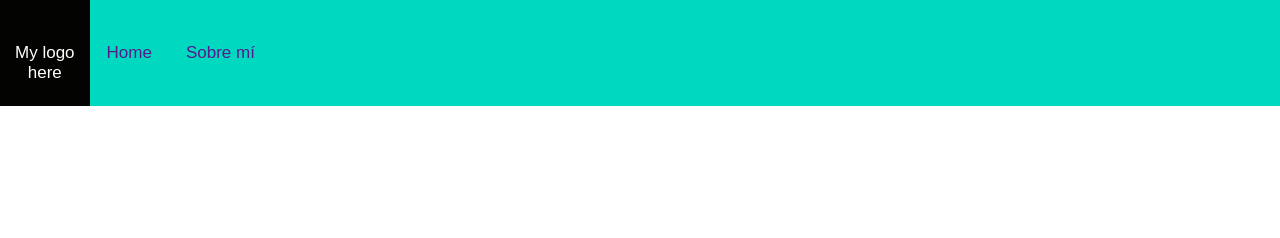
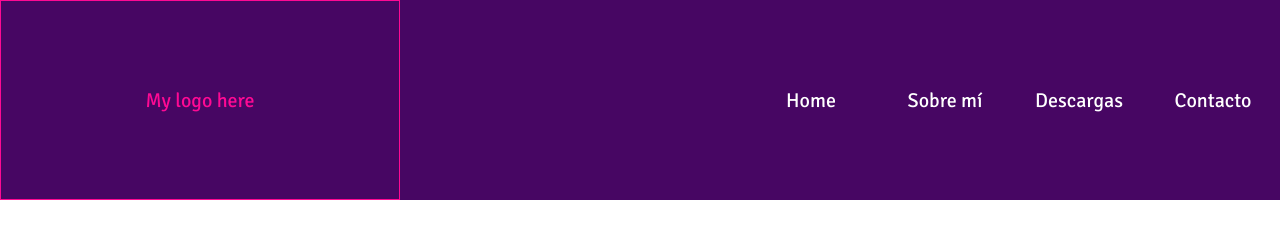
Before and after one commit to eacastro/dj-edi-web, a plain HTML site: page index.html in a window 1280 px wide. Drawn offline with Linux system fonts and the light colour scheme; a web font is replaced by a local one.

Commit message:
Ajustes sobre el diseño de topbar

```diff
--- a/css/styles.css
+++ b/css/styles.css
@@ -1,47 +1,58 @@
-@import url('https://fonts.googleapis.com/css2?family=Sono&display=swap');
+@import url('https://fonts.googleapis.com/css2?family=Signika&display=swap');
 
 * {
-    margin: 0;
-    padding: 0;
-    font-family: 'Sono', sans-serif;
+  margin: 0;
+  padding: 0;
+  font-family: 'Signika', sans-serif;
 }
 
 html {
-    font-size: 17px;
+  font-size: 20px;
 }
 
+/*@media (min-width: 1536px) {*/
 .topnav {
-    background-color: #00D9C0;
-    height: 6.25rem;
-    justify-content: flex-start;
-    color: #ffffff;
+  background-color: #470663;
+  width: 100%;
+  height: 10rem;
+  display: flex;
+  justify-content: center;
 }
 
-.topnav,
-.logo,
-.menu {
-    display: flex;
-}
-
-.logo,
-.menu {
-    padding: 2.5rem 0;
+.main-content {
+  width: 82rem;
+  display: flex;
+  justify-content: space-between;
 }
 
 .logo {
-    background-color: #030301;
-    color: white;
-    width: 7%;
-    text-align: center;
-
+  border: 1px solid #FE0994;
+  color: #FE0994;
+  width: 19.9rem;
+  display: flex;
+  justify-content: center;
+  align-items: center;
+  text-align: center;
 }
 
 .menu {
-    width: 93%;
-    justify-content: flex-start;
+  display: flex;
+  align-items: center;
+  width: 26.8rem;
+  justify-content: flex-start;
+  padding: 2.5rem 0;
+}
+
+.menu-item,
+.menu-item:link,
+.menu-item:visited {
+  text-decoration: none;
+  margin: 0 1rem;
+  color: #ffffff;
 }
 
 .menu-item {
-    text-decoration: none;
-    margin: 0 1rem;
+  text-align: center;
+  width: 6.1rem;
 }
+/*}*/
--- a/index.html
+++ b/index.html
@@ -1,24 +1,25 @@
 <html lang="en">
+  <head>
+    <meta charset="UTF-8" />
+    <meta name="viewport" content="width=device-width, initial-scale=1.0" />
+    <title>DJ Edi</title>
+    <link rel="stylesheet" href="css/styles.css" />
+  </head>
 
-<head>
-    <meta charset="UTF-8">
-    <meta name="viewport" content="width=device-width, initial-scale=1.0">
-    <title>DJ Edi</title>
-    <link rel="stylesheet" href="css/styles.css">
-</head>
-
-<body>
+  <body>
     <div class="topnav">
-
+      <div class="main-content">
         <div class="logo">
-            <span class="logo-content">My logo here</span>
+            <span class="logo-img">My logo here</span>
         </div>
 
         <div class="menu">
-            <a href="" class="menu-item">Home</a>
-            <a href="" class="menu-item">Sobre mí</a>
+          <a href="#" class="menu-item">Home</a>
+          <a href="#" class="menu-item">Sobre mí</a>
+          <a href="#" class="menu-item">Descargas</a>
+          <a href="#" class="menu-item">Contacto</a>
         </div>
+      </div>
     </div>
-</body>
-
+  </body>
 </html>
```
